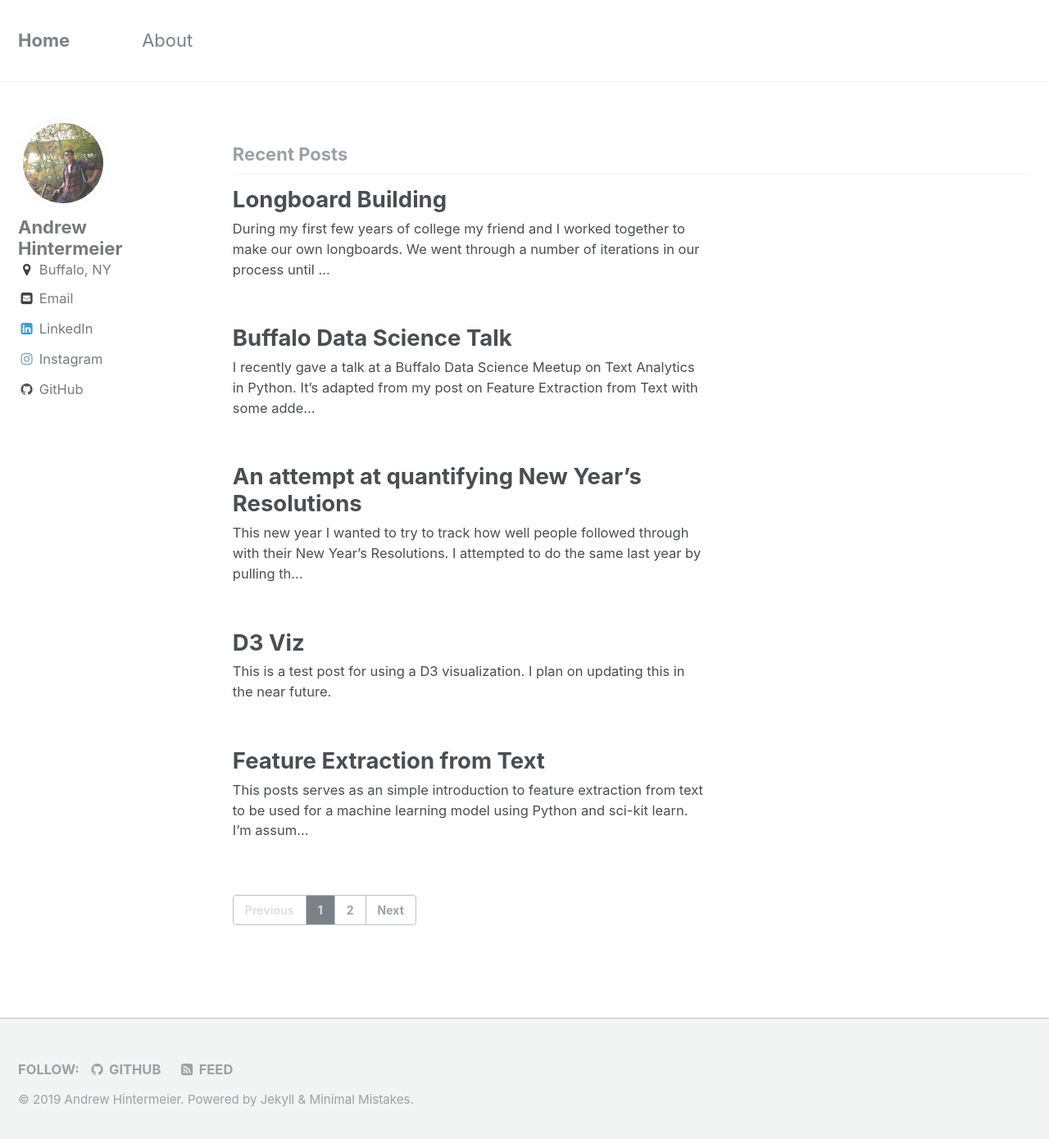
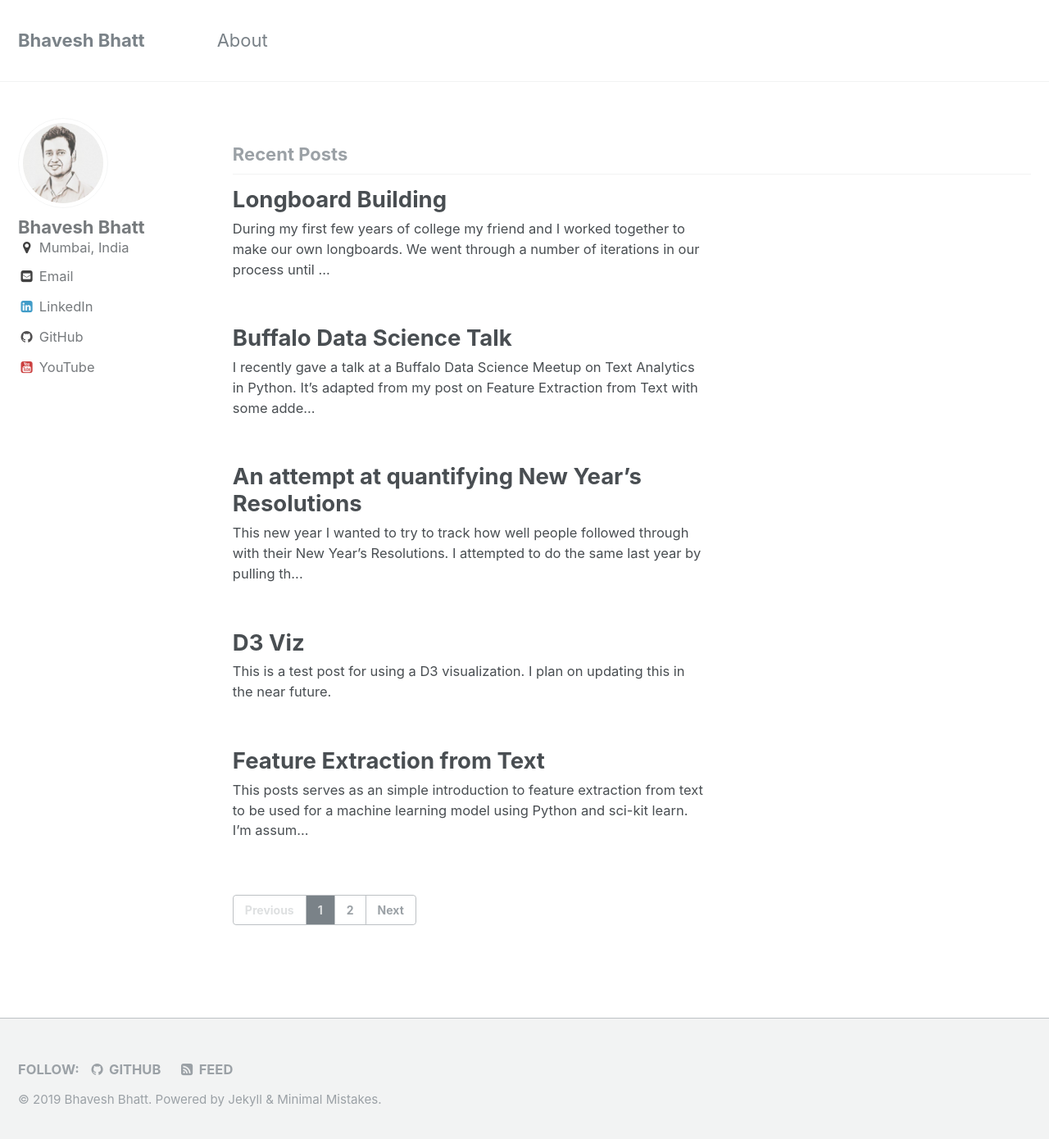
Before and after one commit to bhattbhavesh91/bhattbhavesh91.github.io, a Jekyll site: the page built from index.html, in a window 1280 px wide and 1398 px high. Shown: the top 1390 px of the window at 82% size. Built offline with Jekyll 4.4.1, drawn with Linux system fonts in a browser that asks for light colours; the list of posts is cut into pages by our own code.

Commit message:
modified links

```diff
--- a/_config.yml
+++ b/_config.yml
@@ -5,16 +5,18 @@
 # For technical reasons, this file is *NOT* reloaded automatically when you use
 # `jekyll serve`. If you change this file, please restart the server process.
 
+minimal_mistakes_skin    : "default" # "air", "aqua", "contrast", "dark", "dirt", "neon", "mint", "plum", "sunrise"
+
 # Site Settings
 locale                   : "en"
-title                    : "Home"
+title                    : "Bhavesh Bhatt"
 title_separator          : "-"
-name                     : "Andrew Hintermeier"
-description              : #"An amazing website."
+name                     : "Bhavesh Bhatt"
+description              : "My Personal Blog"
 url                      : # the base hostname & protocol for your site e.g. "https://mmistakes.github.io"
 baseurl                  : # the subpath of your site, e.g. "/blog"
-repository               : andhint/andhint.github.io"
-teaser                   : "/images/bg.jpeg"
+repository               : # andhint/andhint.github.io"
+teaser                   : #"/images/bg.jpeg"
 # breadcrumbs            : false # true, false (default)
 words_per_minute         : 200
 comments:
@@ -77,11 +79,11 @@
 
 # Site Author
 author:
-  name             : "Andrew Hintermeier"
-  avatar           : "images/profile.png"
+  name             : "Bhavesh Bhatt"
+  avatar           : "/assets/images/bhavesh.jpeg"
   bio              : #"Bio test"
-  location         : "Buffalo, NY"
-  email            : "andrew.hintermeier@gmail.com"
+  location         : "Mumbai, India"
+  email            : "bhattbhavesh91@gmail.com"
   uri              :
   bitbucket        :
   codepen          :
@@ -89,12 +91,12 @@
   flickr           :
   facebook         :
   foursquare       :
-  github           : "andhint"
+  github           : "bhattbhavesh91"
   google_plus      :
   keybase          :
-  instagram        : "andhint"
+  instagram        :
   lastfm           :
-  linkedin         : "hintermeier"
+  linkedin         : "bhattbhavesh91"
   pinterest        :
   soundcloud       :
   stackoverflow    : # "123456/username" (the last part of your profile url, e.g. http://stackoverflow.com/users/123456/username)
@@ -104,7 +106,7 @@
   vine             :
   weibo            :
   xing             :
-  youtube          : # "https://youtube.com/c/MichaelRoseDesign"
+  youtube          : "https://www.youtube.com/BhaveshBhatt8791"
 
 
 # Reading Files
```
Also changed, not shown: assets/images/bhavesh.jpeg (added), images/bg.JPG (deleted), 1 other file.
